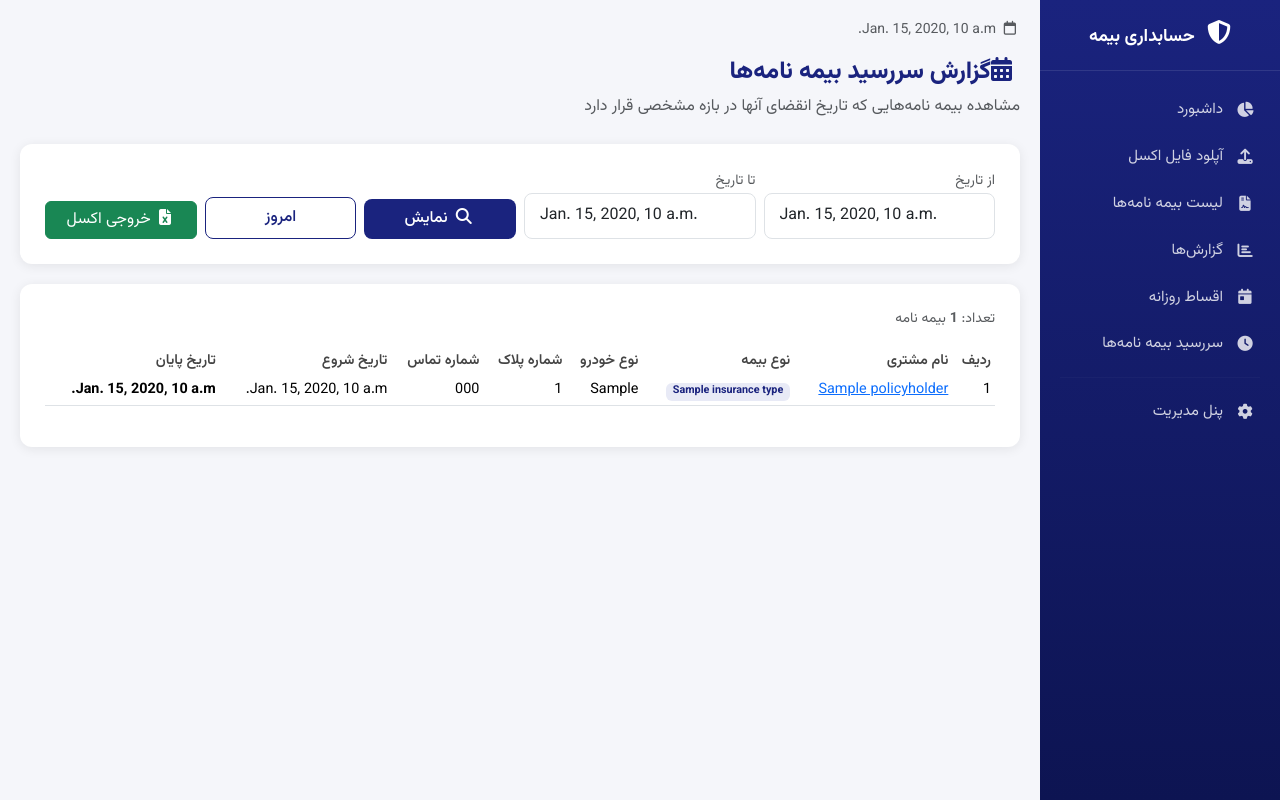
After one commit to persiansun/insurance-accounting, a Django app: template policies/templates/policies/expiry_report.html in a window 1280 px wide. The commit adds this page. Run offline with Django 5.2, Linux system fonts and the light colour scheme; the template is opened without the code that fills it: most values are stand-ins (such as "Sample title", 1, 10 or a date in 2020); data that the repository does not hold is empty.

Commit message:
Add expiry report with date range and Excel export

```diff
--- a/policies/templates/policies/base.html
+++ b/policies/templates/policies/base.html
@@ -454,6 +454,11 @@
             <i class="fas fa-calendar-day"></i>
             اقساط روزانه
         </a>
+        <a href="{% url 'policies:expiry_report' %}"
+           class="{% if section == 'reports' %}active{% endif %}">
+            <i class="fas fa-clock"></i>
+            سررسید بیمه نامه‌ها
+        </a>
         <hr style="border-color: rgba(255,255,255,0.1); margin: 10px 20px;">
         <a href="/admin/" target="_blank">
             <i class="fas fa-cog"></i>
--- /dev/null
+++ b/policies/templates/policies/expiry_report.html
@@ -0,0 +1,114 @@
+{% extends 'policies/base.html' %}
+{% load static humanize %}
+
+{% block title %}گزارش سررسید بیمه نامه‌ها{% endblock %}
+
+{% block content %}
+<div class="page-header">
+    <h4><i class="fas fa-calendar-alt ms-2"></i>گزارش سررسید بیمه نامه‌ها</h4>
+    <p class="text-muted">مشاهده بیمه نامه‌هایی که تاریخ انقضای آنها در بازه مشخصی قرار دارد</p>
+</div>
+
+<div class="content-card">
+    <form method="GET" class="row g-2 align-items-end">
+        <div class="col-md-3">
+            <label class="small text-muted">از تاریخ</label>
+            <input type="text" name="date_from" class="form-control" dir="ltr" value="{{ date_from }}" placeholder="1405/01/01">
+        </div>
+        <div class="col-md-3">
+            <label class="small text-muted">تا تاریخ</label>
+            <input type="text" name="date_to" class="form-control" dir="ltr" value="{{ date_to }}" placeholder="1405/12/29">
+        </div>
+        <div class="col-md-2">
+            <button type="submit" class="btn btn-primary-custom w-100"><i class="fas fa-search ms-1"></i> نمایش</button>
+        </div>
+        <div class="col-md-2">
+            <a href="{% url 'policies:expiry_report' %}" class="btn btn-outline-custom w-100">امروز</a>
+        </div>
+        <div class="col-md-2">
+            <a href="{% url 'policies:export_expiry_report' %}?date_from={{ date_from }}&date_to={{ date_to }}"
+               class="btn btn-success w-100" id="exportBtn">
+                <i class="fas fa-file-excel ms-1"></i> خروجی اکسل
+            </a>
+        </div>
+    </form>
+</div>
+
+<div class="content-card">
+    <div class="d-flex justify-content-between align-items-center mb-3">
+        <small class="text-muted">تعداد: <strong>{{ policies|length|intcomma }}</strong> بیمه نامه</small>
+    </div>
+
+    {% if policies %}
+    <div class="table-responsive">
+        <table class="table table-custom table-sm" id="expiryTable">
+            <thead>
+                <tr>
+                    <th>ردیف</th>
+                    <th>نام مشتری</th>
+                    <th>نوع بیمه</th>
+                    <th>نوع خودرو</th>
+                    <th>شماره پلاک</th>
+                    <th>شماره تماس</th>
+                    <th>تاریخ شروع</th>
+                    <th>تاریخ پایان</th>
+                </tr>
+            </thead>
+            <tbody>
+                {% for p in policies %}
+                <tr>
+                    <td>{{ forloop.counter }}</td>
+                    <td>
+                        <a href="{% url 'policies:policy_detail' p.pk %}">
+                            {{ p.policyholder|truncatechars:30 }}
+                        </a>
+                    </td>
+                    <td>
+                        {% if p.insurance_type %}
+                            <span class="badge" style="background: #e8eaf6; color: var(--primary);">{{ p.insurance_type.name }}</span>
+                        {% else %}
+                            <span class="text-muted">-</span>
+                        {% endif %}
+                    </td>
+                    <td>{{ p.vehicle_type|default:'-' }}</td>
+                    <td>{{ p.plate_number|default:'-' }}</td>
+                    <td>
+                        {% if p.phone %}
+                            <span dir="ltr">{{ p.phone }}</span>
+                        {% else %}
+                            <span class="text-muted">-</span>
+                        {% endif %}
+                    </td>
+                    <td>{{ p.start_date|default:'-' }}</td>
+                    <td>
+                        <span class="fw-bold">{{ p.end_date }}</span>
+                    </td>
+                </tr>
+                {% endfor %}
+            </tbody>
+        </table>
+    </div>
+    {% else %}
+    <div class="text-center py-5 text-muted">
+        <i class="fas fa-calendar-check" style="font-size: 4rem;"></i>
+        <p class="mt-3">هیچ بیمه نامه‌ای در این بازه سررسید نمی‌شود.</p>
+    </div>
+    {% endif %}
+</div>
+{% endblock %}
+
+{% block extra_scripts %}
+<script>
+    // Auto-format date inputs
+    document.addEventListener('DOMContentLoaded', function() {
+        document.querySelectorAll('input[name="date_from"], input[name="date_to"]').forEach(function(input) {
+            input.addEventListener('blur', function() {
+                var val = this.value.replace(/\s/g, '');
+                if (val && !val.includes('/') && val.length === 8 && /^\d+$/.test(val)) {
+                    this.value = val.substring(0, 4) + '/' + val.substring(4, 6) + '/' + val.substring(6, 8);
+                }
+            });
+        });
+    });
+</script>
+{% endblock %}
--- a/policies/urls.py
+++ b/policies/urls.py
@@ -21,6 +21,8 @@ urlpatterns = [
     path('installments/<int:pk>/edit/', views.EditInstallmentView.as_view(), name='edit_installment'),
     path('installments/<int:pk>/delete/', views.DeleteInstallmentView.as_view(), name='delete_installment'),
     path('reports/', views.ReportsView.as_view(), name='reports'),
+    path('reports/expiry/', views.ExpiryReportView.as_view(), name='expiry_report'),
+    path('reports/expiry/export/excel/', views.ExportExpiryReportView.as_view(), name='export_expiry_report'),
     path('reports/daily/', views.DailyReportView.as_view(), name='daily_report'),
     path('reports/export/excel/', views.ExportExcelView.as_view(), name='export_excel'),
 ]
```
Also changed, not shown: policies/views.py (+72 -0 lines).
